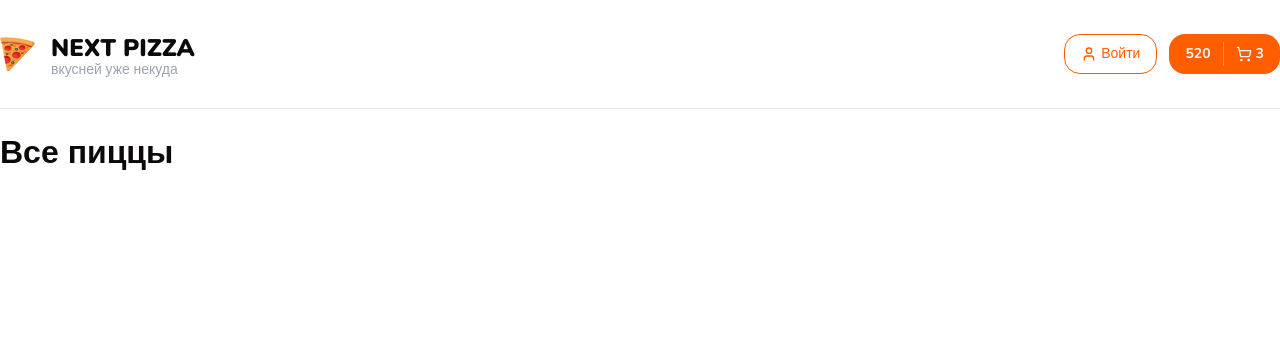
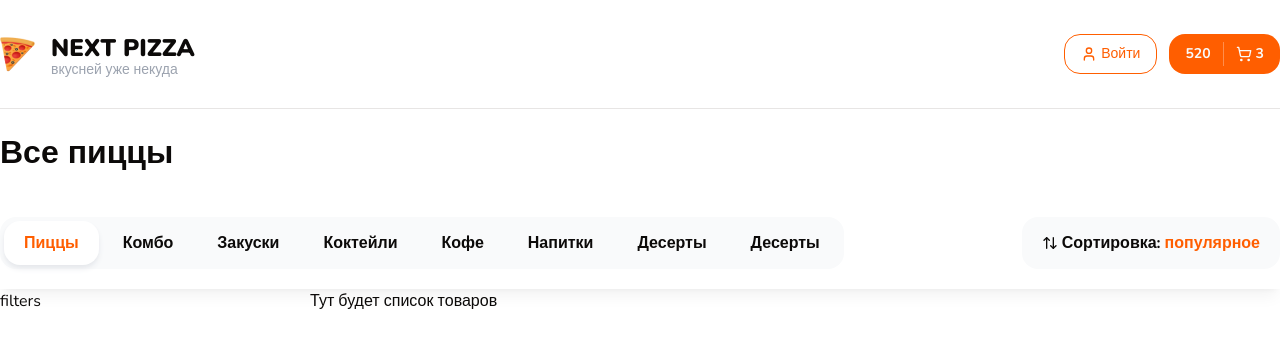
Before and after one commit to Chill-Peppa/next-pizza, a Next.js app: page / in a window 1280 px wide. Shown: the top 348 px of the page. Built offline with nearby package versions, Linux system fonts and the light colour scheme.

Commit message:
feature/main: добавлена верстка категорий, сортировки

```diff
--- a/app/page.tsx
+++ b/app/page.tsx
@@ -1,4 +1,4 @@
-import { Container, Title } from '@/components/shared';
+import { Container, Filters, Title, TopBar } from '@/components/shared';
 
 export default function Home() {
   return (
@@ -6,6 +6,22 @@ export default function Home() {
       <Container className="mt-5">
         <Title text="Все пиццы" size="lg" className="font-extrabold" />
       </Container>
+
+      <TopBar />
+
+      <Container className="pb-14">
+        <div className="flex gap-[60px]">
+          {/* Фильтрация */}
+          <div className="w-[250px]">
+            <Filters />
+          </div>
+
+          {/* Список товаров */}
+          <div className="flex-1">
+            <div className="flex flex-col gap-16">Тут будет список товаров</div>
+          </div>
+        </div>
+      </Container>
     </>
   );
 }
--- /dev/null
+++ b/components/shared/categories.tsx
@@ -0,0 +1,39 @@
+import { cn } from '@/lib/utils';
+import Link from 'next/link';
+import React from 'react';
+
+interface ICategoriesProps {
+  className?: string;
+}
+
+const cats = [
+  'Пиццы',
+  'Комбо',
+  'Закуски',
+  'Коктейли',
+  'Кофе',
+  'Напитки',
+  'Десерты',
+  'Десерты',
+];
+const activeIndex = 0;
+
+export const Categories: React.FC<ICategoriesProps> = ({ className }) => {
+  return (
+    <div
+      className={cn('inline-flex gap-1 bg-gray-50 p-1 rounded-2xl', className)}>
+      {cats.map((category, i) => (
+        <Link
+          key={category}
+          className={cn(
+            'flex items-center font-bold h-11 rounded-2xl px-5',
+            activeIndex === i &&
+              'bg-white shadow-md shadow-gray-200 text-primary',
+          )}
+          href="">
+          {category}
+        </Link>
+      ))}
+    </div>
+  );
+};
--- /dev/null
+++ b/components/shared/filters.tsx
@@ -0,0 +1,8 @@
+import React from 'react';
+
+interface IFiltersProps {}
+
+export const Filters: React.FC<IFiltersProps> = () => {
+  // 1:06:33
+  return <div>filters</div>;
+};
--- a/components/shared/index.ts
+++ b/components/shared/index.ts
@@ -1,3 +1,7 @@
 export { Container } from './container';
 export { Header } from './header';
 export { Title } from './title';
+export { Categories } from './categories';
+export { SortPopup } from './sort-popup';
+export { TopBar } from './top-bar';
+export { Filters } from './filters';
--- /dev/null
+++ b/components/shared/sort-popup.tsx
@@ -0,0 +1,28 @@
+import React from 'react';
+
+import { cn } from '@/lib/utils';
+import { ArrowUpDown } from 'lucide-react';
+import {
+  Popover,
+  PopoverContent,
+  PopoverTrigger,
+} from '@/components/ui/popover';
+
+interface Props {
+  className?: string;
+}
+
+export const SortPopup: React.FC<Props> = ({ className }) => {
+  return (
+    <div
+      className={cn(
+        'inline-flex items-center gap-1 bg-gray-50 px-5 h-[52px] rounded-2xl cursor-pointer',
+        className,
+      )}>
+      <ArrowUpDown size={16} />
+      <b>Сортировка:</b>
+
+      <b className="text-primary">популярное</b>
+    </div>
+  );
+};
--- /dev/null
+++ b/components/shared/top-bar.tsx
@@ -0,0 +1,24 @@
+import { cn } from '@/lib/utils';
+import React from 'react';
+import { Container } from './container';
+import { Categories } from './categories';
+import { SortPopup } from './sort-popup';
+
+interface ITopBarProps {
+  className?: string;
+}
+
+export const TopBar: React.FC<ITopBarProps> = ({ className }) => {
+  return (
+    <div
+      className={cn(
+        'sticky top-0 bg-white py-5 shadow-lg shadow-black/5 z-10',
+        className,
+      )}>
+      <Container className="mt-5 flex justify-between">
+        <Categories />
+        <SortPopup />
+      </Container>
+    </div>
+  );
+};
```
